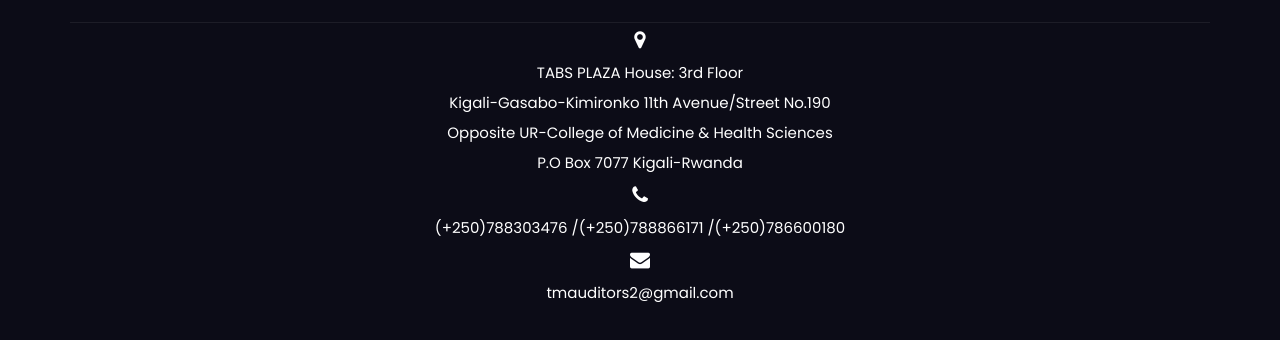
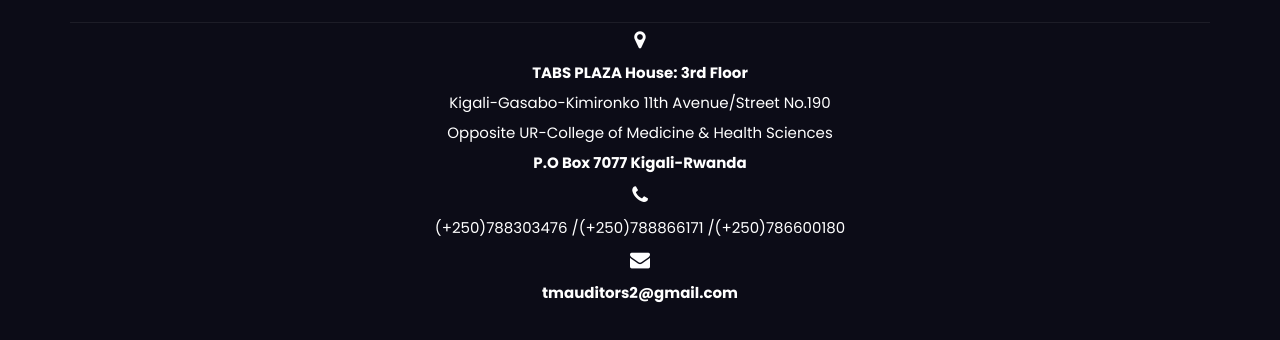
Before and after one commit to KevineMusoni/TM-Auditors, a website: page index.html in a window 1280 px wide. Shown: the part 3723-4063 px from the top of the page. Drawn offline with Linux system fonts and the light colour scheme.

Commit message:
edit footer

```diff
--- a/index.html
+++ b/index.html
@@ -194,14 +194,14 @@
             <br>
             <div class="info">
                   <i class="fa fa-map-marker"></i>
-                  <p>TABS PLAZA House: 3rd Floor</p>
+                  <p><b>TABS PLAZA House: 3rd Floor</b></p>
                 <p>Kigali-Gasabo-Kimironko 11th Avenue/Street No.190</p>
                 <p>Opposite UR-College of Medicine & Health Sciences</p>
-                <p>P.O Box 7077 Kigali-Rwanda</p>
+                <p><b>P.O Box 7077 Kigali-Rwanda</b></p>
                 <i class="fa fa-phone"></i>
                   <p>(+250)788303476 /(+250)788866171 /(+250)786600180</p>
                   <i class="fa fa-envelope"></i>
-                <p>tmauditors2@gmail.com</p>
+                <p><b>tmauditors2@gmail.com</b></p>
             </div>
         </div>
 </footer>
```
